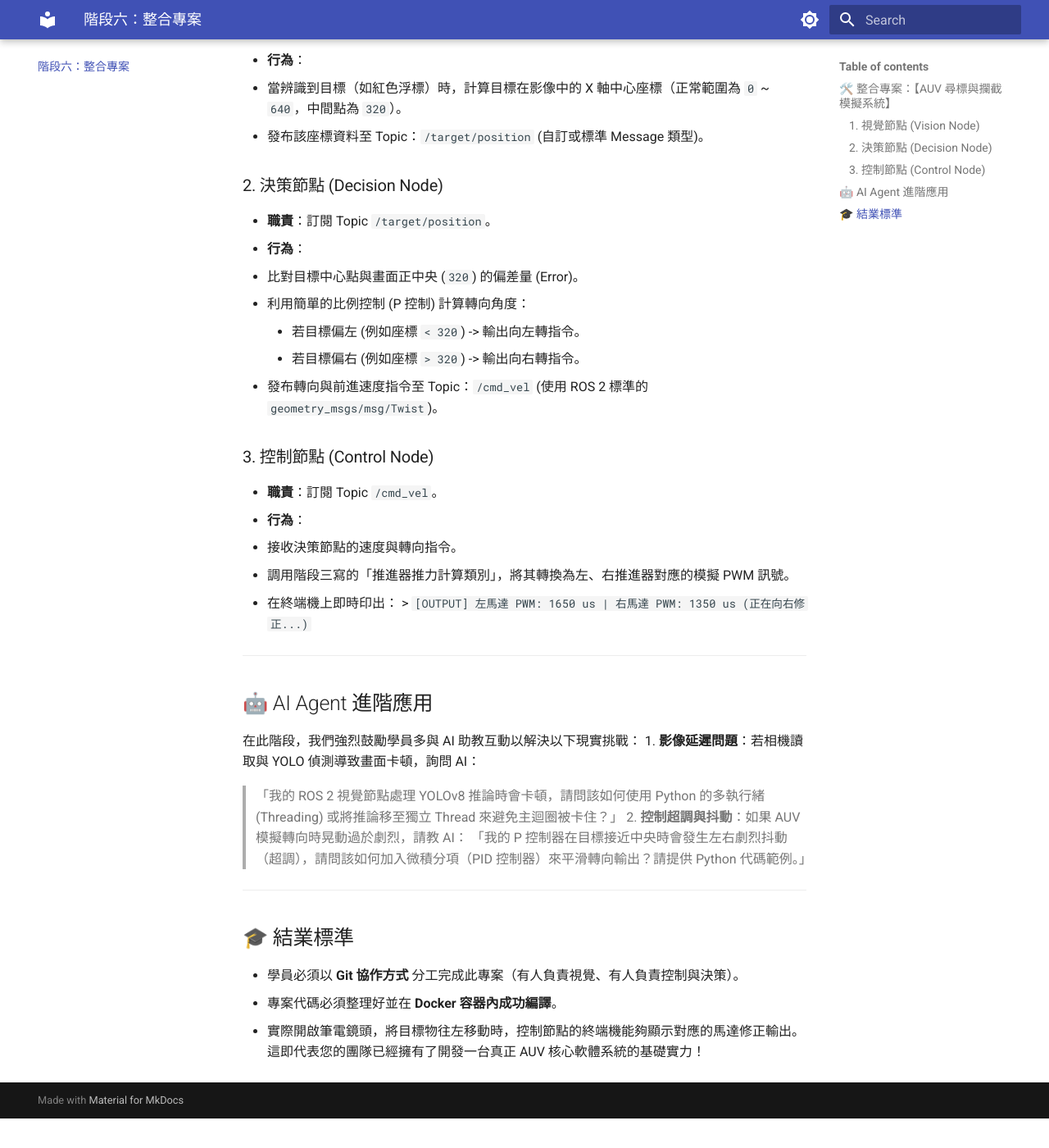
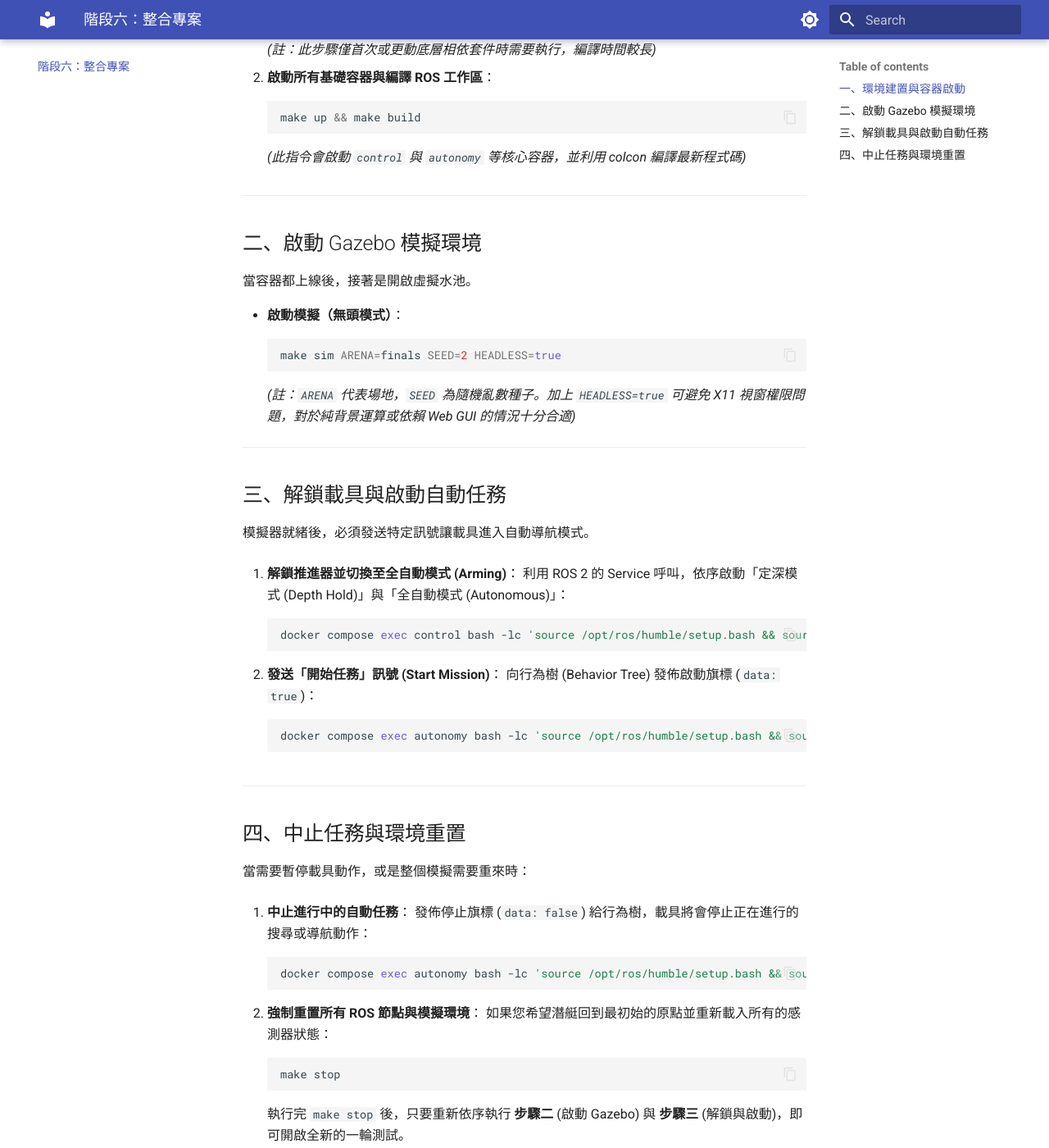
Before and after one commit to hereyougoai/auv-training-2026, an MkDocs documentation site: the page built from docs/stage6_integration/index.md, in a window 1280 px wide and 1400 px high, scrolled down 562 px. Shown: the whole window at 82% size. Built offline with MkDocs 1.6.1 and Material for MkDocs 9.7.7, drawn with Linux system fonts in a browser that asks for light colours; before the commit the page ends 1926 px from its top, so only the background shows below that; some of the changed text lies outside the part shown.

Commit message:
docs: update stage 6 cheat sheet

````diff
--- a/docs/stage6_integration/index.md
+++ b/docs/stage6_integration/index.md
@@ -1,58 +1,72 @@
-# 階段六：終極試煉（整合專案開發） 🏆⚓
+# SAUVC 系統指令速查表 (Cheat Sheet)
 
-本階段是整套培訓的總驗收。學員將把前面所學的 **Linux 指令、Git 協作、Python OOP、Docker 容器化、ROS 2 通訊 與 YOLO 視覺** 串聯在一起，模擬 AUV 水底尋標與自主跟蹤的決策控制鏈。
+這份文件為您整理了從**啟動底層環境**、**開啟模擬**、**解鎖與派發任務**，一直到**中止與重置任務**的所有關鍵指令。
+> [!NOTE]
+> 所有的 `make` 與 `docker compose` 指令，預設都需在專案的根目錄下執行（即 `SAUVC/` 目錄）。
 
 ---
 
-## 🛠️ 整合專案：【AUV 尋標與攔截模擬系統】
+## 一、環境建置與容器啟動
 
-這個系統模擬 AUV 發現目標（如浮標）後，主動調整航向進行撞擊的過程。系統包含三個互相關聯的 ROS 2 節點：
+在完全乾淨的環境下，首次啟動所需執行的步驟：
 
-```mermaid
-graph LR
-    Camera[實體視訊鏡頭] -->|影格資料| NodeA[1. 視覺節點<br>Vision Node]
-    NodeA -->|發布目標中心座標<br>Topic: /target/position| NodeB[2. 決策節點<br>Decision Node]
-    NodeB -->|發布推進器控制指令<br>Topic: /cmd_vel| NodeC[3. 控制節點<br>Control Node]
-    NodeC -->|輸出 PWM 轉速| Motor[模擬推進器]
-```
+1. **建立 Autonomy 自駕容器映像檔**（當遠端下載失敗時的本機建置替代方案）：
+   ```bash
+   TERM=xterm ./SAUVC-JETSON/isaac_ros_common/scripts/orca_registry.sh build
+   ```
+   *(註：此步驟僅首次或更動底層相依套件時需要執行，編譯時間較長)*
 
-### 1. 視覺節點 (Vision Node)
-* **職責**：讀取視訊鏡頭畫面，調用在階段五微調的 YOLOv8 模型。
-* **行為**：
-  * 當辨識到目標（如紅色浮標）時，計算目標在影像中的 X 軸中心座標（正常範圍為 `0` ~ `640`，中間點為 `320`）。
-  * 發布該座標資料至 Topic：`/target/position` (自訂或標準 Message 類型)。
-
-### 2. 決策節點 (Decision Node)
-* **職責**：訂閱 Topic `/target/position`。
-* **行為**：
-  * 比對目標中心點與畫面正中央 (`320`) 的偏差量 (Error)。
-  * 利用簡單的比例控制 (P 控制) 計算轉向角度：
-    * 若目標偏左 (例如座標 `< 320`) -> 輸出向左轉指令。
-    * 若目標偏右 (例如座標 `> 320`) -> 輸出向右轉指令。
-  * 發布轉向與前進速度指令至 Topic：`/cmd_vel` (使用 ROS 2 標準的 `geometry_msgs/msg/Twist`)。
-
-### 3. 控制節點 (Control Node)
-* **職責**：訂閱 Topic `/cmd_vel`。
-* **行為**：
-  * 接收決策節點的速度與轉向指令。
-  * 調用階段三寫的「推進器推力計算類別」，將其轉換為左、右推進器對應的模擬 PWM 訊號。
-  * 在終端機上即時印出：
-    > `[OUTPUT] 左馬達 PWM: 1650 us | 右馬達 PWM: 1350 us (正在向右修正...)`
+2. **啟動所有基礎容器與編譯 ROS 工作區**：
+   ```bash
+   make up && make build
+   ```
+   *(此指令會啟動 `control` 與 `autonomy` 等核心容器，並利用 colcon 編譯最新程式碼)*
 
 ---
 
-## 🤖 AI Agent 進階應用
+## 二、啟動 Gazebo 模擬環境
 
-在此階段，我們強烈鼓勵學員多與 AI 助教互動以解決以下現實挑戰：
-1. **影像延遲問題**：若相機讀取與 YOLO 偵測導致畫面卡頓，詢問 AI：
-   > 「我的 ROS 2 視覺節點處理 YOLOv8 推論時會卡頓，請問該如何使用 Python 的多執行緒 (Threading) 或將推論移至獨立 Thread 來避免主迴圈被卡住？」
-2. **控制超調與抖動**：如果 AUV 模擬轉向時晃動過於劇烈，請教 AI：
-   > 「我的 P 控制器在目標接近中央時會發生左右劇烈抖動（超調），請問該如何加入微積分項（PID 控制器）來平滑轉向輸出？請提供 Python 代碼範例。」
+當容器都上線後，接著是開啟虛擬水池。
+
+- **啟動模擬（無頭模式）**：
+  ```bash
+  make sim ARENA=finals SEED=2 HEADLESS=true
+  ```
+  *(註：`ARENA` 代表場地，`SEED` 為隨機亂數種子。加上 `HEADLESS=true` 可避免 X11 視窗權限問題，對於純背景運算或依賴 Web GUI 的情況十分合適)*
 
 ---
 
-## 🎓 結業標準
+## 三、解鎖載具與啟動自動任務
 
-* 學員必須以 **Git 協作方式** 分工完成此專案（有人負責視覺、有人負責控制與決策）。
-* 專案代碼必須整理好並在 **Docker 容器內成功編譯**。
-* 實際開啟筆電鏡頭，將目標物往左移動時，控制節點的終端機能夠顯示對應的馬達修正輸出。這即代表您的團隊已經擁有了開發一台真正 AUV 核心軟體系統的基礎實力！
+模擬器就緒後，必須發送特定訊號讓載具進入自動導航模式。
+
+1. **解鎖推進器並切換至全自動模式 (Arming)**：
+   利用 ROS 2 的 Service 呼叫，依序啟動「定深模式 (Depth Hold)」與「全自動模式 (Autonomous)」：
+   ```bash
+   docker compose exec control bash -lc 'source /opt/ros/humble/setup.bash && source /root/rpi_ros2_ws/install/setup.bash && ros2 service call /orca_auv/system_manager/set_mode/depth_hold std_srvs/srv/Trigger && ros2 service call /orca_auv/system_manager/set_mode/autonomous std_srvs/srv/Trigger'
+   ```
+
+2. **發送「開始任務」訊號 (Start Mission)**：
+   向行為樹 (Behavior Tree) 發佈啟動旗標 (`data: true`)：
+   ```bash
+   docker compose exec autonomy bash -lc 'source /opt/ros/humble/setup.bash && source /workspaces/isaac_ros-dev/install/setup.bash && ros2 topic pub --once /orca/decision/start_mission std_msgs/msg/Bool "{data: true}"'
+   ```
+
+---
+
+## 四、中止任務與環境重置
+
+當需要暫停載具動作，或是整個模擬需要重來時：
+
+1. **中止進行中的自動任務**：
+   發佈停止旗標 (`data: false`) 給行為樹，載具將會停止正在進行的搜尋或導航動作：
+   ```bash
+   docker compose exec autonomy bash -lc 'source /opt/ros/humble/setup.bash && source /workspaces/isaac_ros-dev/install/setup.bash && ros2 topic pub --once /orca/decision/start_mission std_msgs/msg/Bool "{data: false}"'
+   ```
+
+2. **強制重置所有 ROS 節點與模擬環境**：
+   如果您希望潛艇回到最初始的原點並重新載入所有的感測器狀態：
+   ```bash
+   make stop
+   ```
+   執行完 `make stop` 後，只要重新依序執行 **步驟二** (啟動 Gazebo) 與 **步驟三** (解鎖與啟動)，即可開啟全新的一輪測試。
````
